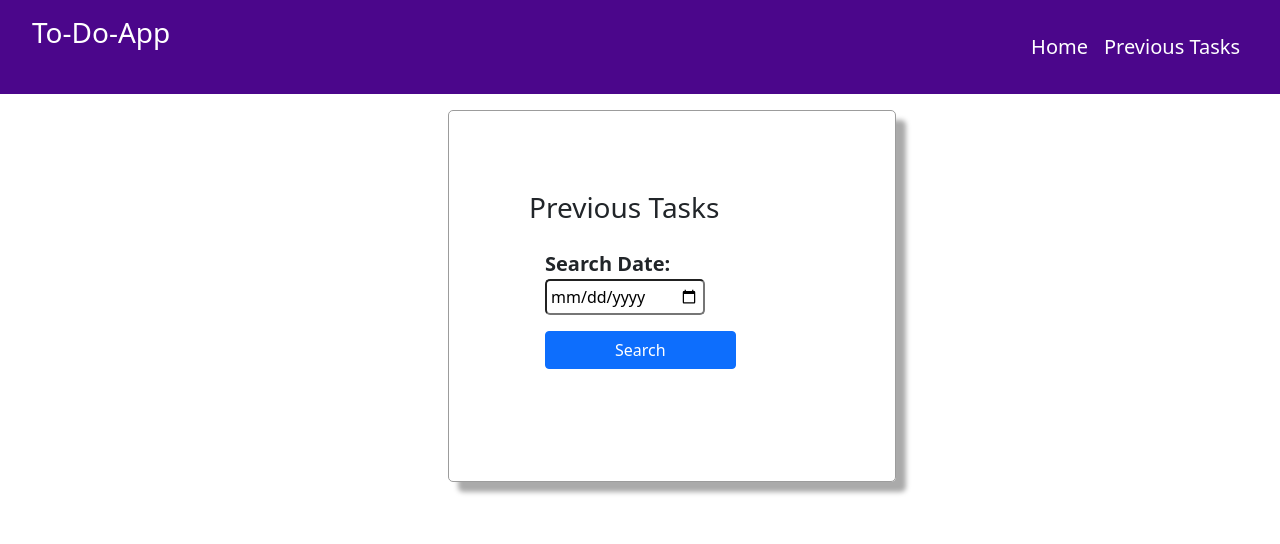
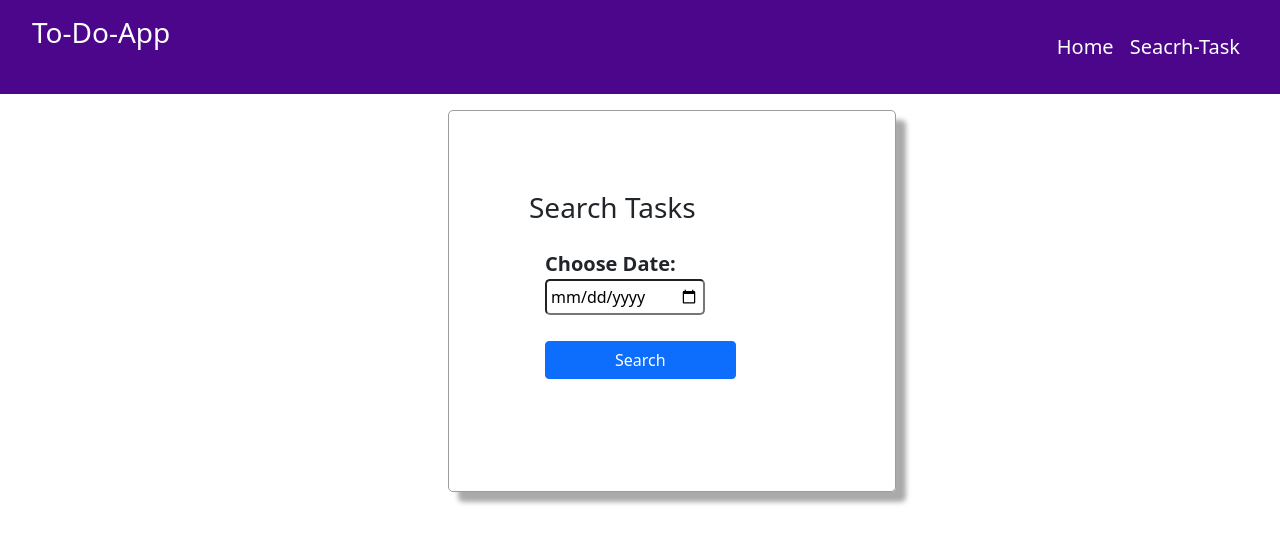
Before and after one commit to istiakahmad62/Digital-Diary, a Django app: page /search-page in a window 1280 px wide. Shown: the top 544 px of the page. Run offline with Django 3.2, Linux system fonts and the light colour scheme; some libraries are stand-ins or nearby versions.

Commit message:
my-to-do-list-app

```diff
--- a/to_do_app/forms.py
+++ b/to_do_app/forms.py
@@ -25,6 +25,6 @@ class TaskModelForm(forms.ModelForm):
 
 class CalendarForm(forms.Form):
     date = forms.DateTimeField(
-        label = 'Search Date',
+        label = 'Choose Date',
         widget = DateInputTemplate,
     )
--- a/to_do_app/static/to_do_app/index.css
+++ b/to_do_app/static/to_do_app/index.css
@@ -29,6 +29,7 @@
 
 .customBtn {
   width: 75%;
+  margin-top: 10px;
 }
 
 .custom-list {
@@ -53,6 +54,7 @@
 .custom-list a:hover {
   text-decoration: none;
   font-size: 2rem;
+  font-weight: bold;
 }
 
 .custom-list a {
--- a/to_do_app/templates/to_do_app/base.html
+++ b/to_do_app/templates/to_do_app/base.html
@@ -28,7 +28,7 @@
               <a class="nav-link active" aria-current="page" href="{% url "index" %}">Home</a>
             </li>
             <li class="nav-item">
-              <a class="nav-link active" aria-current="page" href="{% url "search-page" %}">Previous Tasks</a>
+              <a class="nav-link active" aria-current="page" href="{% url "search-page" %}">Seacrh-Task</a>
             </li>
           </ul>
         </div>
--- a/to_do_app/templates/to_do_app/includes/include-task-list.html
+++ b/to_do_app/templates/to_do_app/includes/include-task-list.html
@@ -1,6 +1,6 @@
 {% for task in tasks %}
     <div class="custom-list">
-        <h3>{{task.title}} on {{task.date|date:"d F, Y, H : i : a "}}</h3>
+        <h3>{{task.title|title}} on {{task.date|date:"d F, Y, H : i : a "}}</h3>
         <div>
             <a href="{% url "edit" task.id %}"><i class='fas fa-edit'></i></a>
             <a href="{% url "delete" task.id %}"><i class='far fa-trash-alt'></i></a>
--- a/to_do_app/templates/to_do_app/search-page.html
+++ b/to_do_app/templates/to_do_app/search-page.html
@@ -12,7 +12,7 @@
 {% block content %}
 
     <div class="custom-form">
-        <h3>Previous Tasks</h3>
+        <h3>Search Tasks</h3>
 
         <form action="{% url "search-page" %}" method="POST">
             {% csrf_token %}
```
Also changed, not shown: to_do_app/templates/to_do_app/delete-page.html (+10 -5 lines), db.sqlite3.
